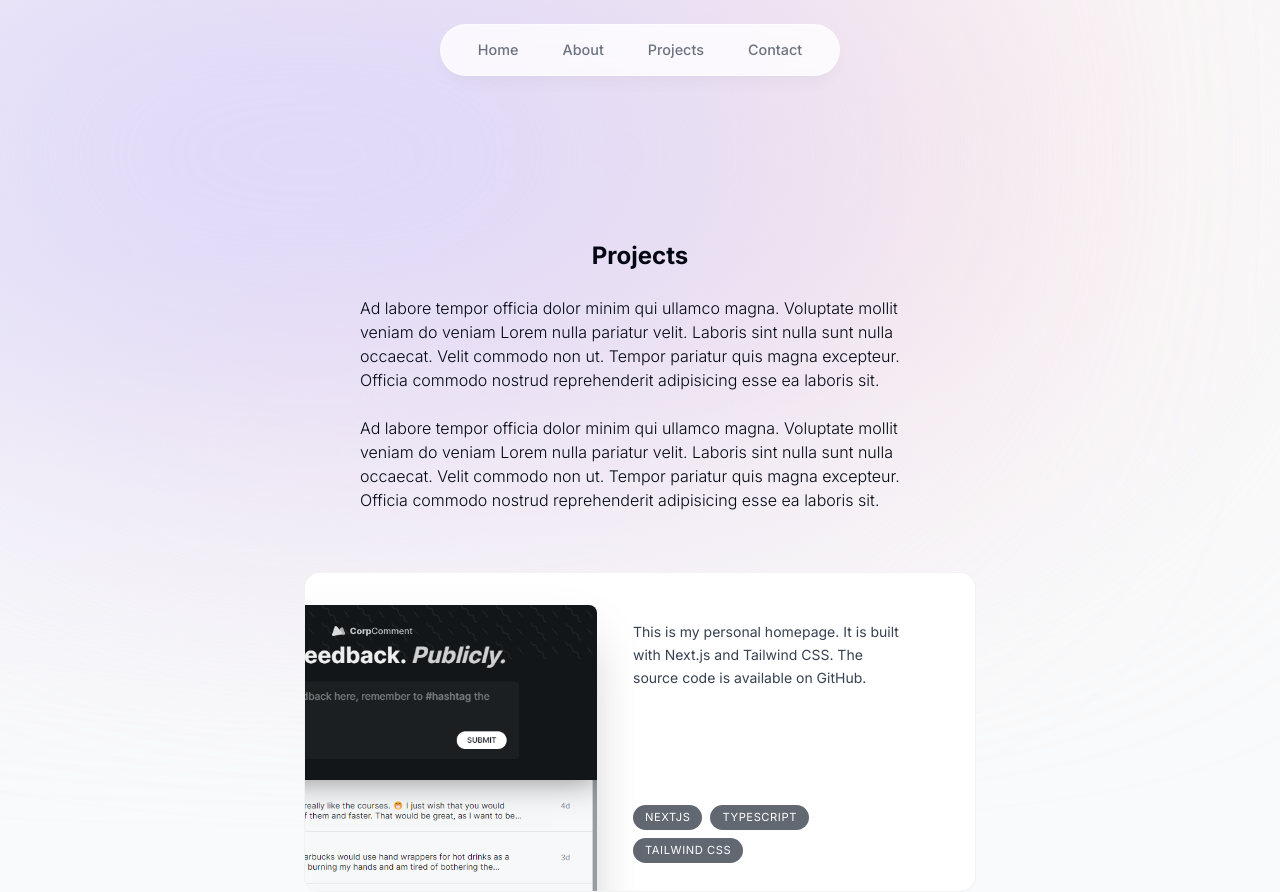
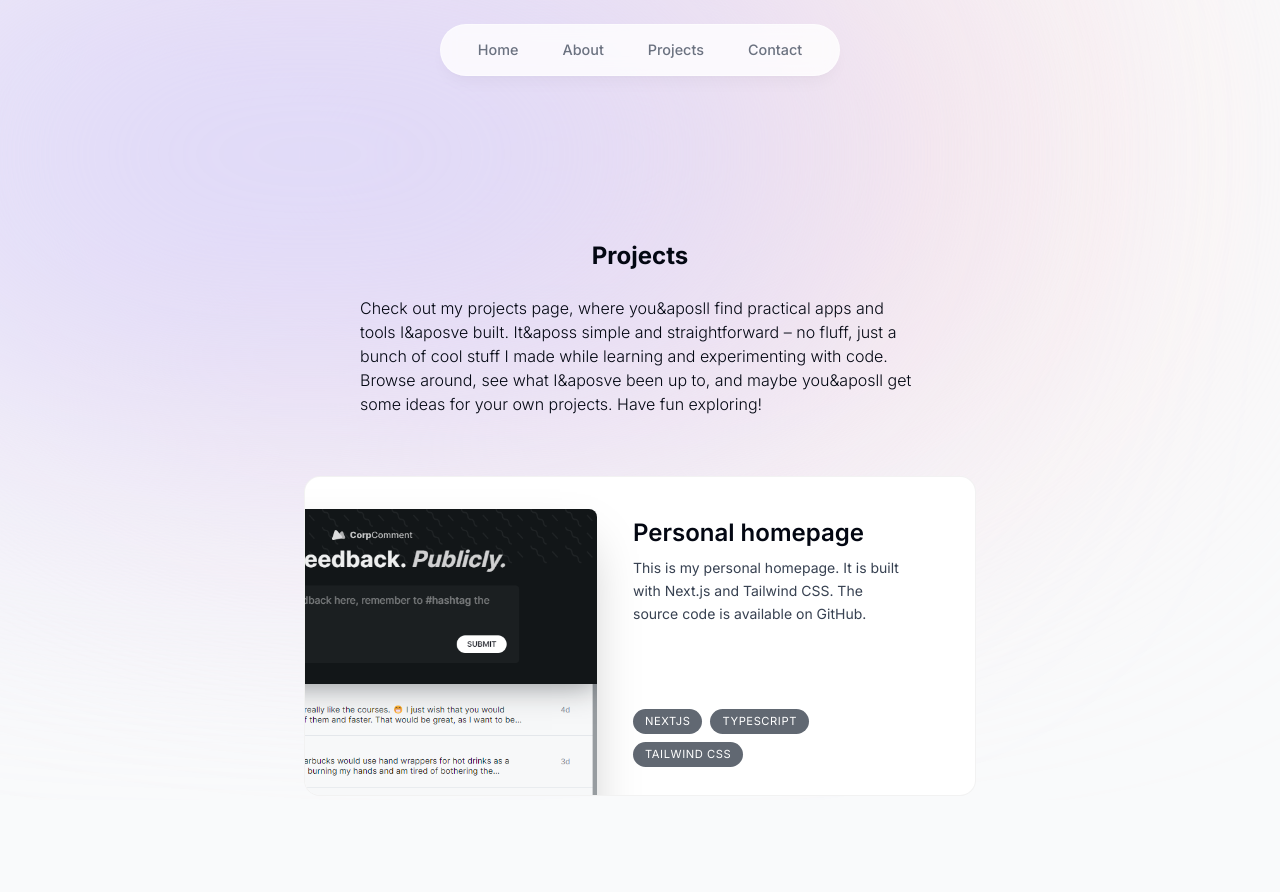
Before and after one commit to mocruslan/homepage-personal, a Next.js app: page /projects in a window 1280 px wide. After the commit the page ends 800 px from the top, so only its background shows below. Built offline with nearby package versions, Linux system fonts and the light colour scheme.

Commit message:
#19 - Update content to actual content
- Added career content
- Updated Projects

```diff
--- a/src/app/projects/page.tsx
+++ b/src/app/projects/page.tsx
@@ -13,9 +13,7 @@ const Projects = () => {
                     </ParagraphTitle>
 
                     <p className="mx-auto text-left font-light w-full px-6 sm:w-[38rem]">
-                        Ad labore tempor officia dolor minim qui ullamco magna. Voluptate mollit veniam do veniam Lorem nulla pariatur velit. Laboris sint nulla sunt nulla occaecat. Velit commodo non ut. Tempor pariatur quis magna excepteur. Officia commodo nostrud reprehenderit adipisicing esse ea laboris sit.
-                        <br/><br/>
-                        Ad labore tempor officia dolor minim qui ullamco magna. Voluptate mollit veniam do veniam Lorem nulla pariatur velit. Laboris sint nulla sunt nulla occaecat. Velit commodo non ut. Tempor pariatur quis magna excepteur. Officia commodo nostrud reprehenderit adipisicing esse ea laboris sit.
+                        Check out my projects page, where you&aposll find practical apps and tools I&aposve built. It&aposs simple and straightforward – no fluff, just a bunch of cool stuff I made while learning and experimenting with code. Browse around, see what I&aposve been up to, and maybe you&aposll get some ideas for your own projects. Have fun exploring!
                     </p>
                 </article>
 
--- a/src/components/page/about/Bio.tsx
+++ b/src/components/page/about/Bio.tsx
@@ -3,18 +3,18 @@ import ParagraphTitle from "@/src/components/ParagraphTitle";
 
 export const Bio = () => {
   return (
-      <section className="flex flex-col-reverse items-center justify-center mb-24 sm:mb-0 md:flex-row">
+      <section className="flex flex-col-reverse items-center justify-center mb-10 sm:mb-0 md:flex-row">
                 <span className="flex flex-col w-full px-6 sm:w-[25rem]">
                     <ParagraphTitle className="md:text-left">
                         Biography
                     </ParagraphTitle>
 
                      <article className="text-gray-950 text-left font-extralight">
-                         Fugiat minim irure mollit amet non dolore amet ex nulla enim reprehenderit nisi. Non dolor deserunt ea proident anim. Exercitation veniam aliquip occaecat esse pariatur culpa exercitation nulla fugiat aliquip Lorem ad Lorem. Pariatur fugiat proident ex in. Proident aliqua consequat aliquip cillum nostrud irure. Irure duis aliqua minim.
+                        Hello there, I&aposm a software engineer with a burning passion for code and innovation. I&aposm on an exhilarating journey towards mastering the art of Full-Stack Development.
                     </article>
                 </span>
 
-          <div className="flex items-center justify-center w-[22rem] h-[22rem]">
+          <div className="flex items-center justify-center w-[20rem] h-[20rem]">
               <LottieAutoplay src={"https://lottie.host/5be5a792-af38-4e4d-ac30-1fd4cd04ee66/iAZtJErLKq.json"}/>
           </div>
       </section>
--- a/src/components/page/projects/ProjectCard.tsx
+++ b/src/components/page/projects/ProjectCard.tsx
@@ -4,13 +4,13 @@ import Link from "next/link";
 
 type ProjectCardProps = typeof projects[number];
 
-export const ProjectCard = ({title, description, programmingLanguages, image, link}: ProjectCardProps) => {
+export const ProjectCard = ({company, description, programmingLanguages, image, link}: ProjectCardProps) => {
     return (
         <section
             className="group relative flex flex-col container bg-white max-w-[42rem] rounded-2xl border border-black/5 mb-3 h-[25rem] sm:mb-8 overflow-hidden sm:pr-8 sm:h-[20rem] last:mb-0 hover:bg-gray-100 transition">
             <div
                 className="flex flex-col pt-4 pb-7 px-5 h-full sm:group-even:ml-[18rem] sm:pl-10 sm:pr-2 sm:pt-10 sm:max-w-[50%]">
-                <h3 className="text-2xl font-semibold">{title}</h3>
+                <h3 className="text-2xl font-semibold">{company}</h3>
                 <p className="text-sm mt-2 leading-relaxed text-gray-700">{description}</p>
 
                 <ul className="flex flex-wrap gap-2 sm:mt-auto">
--- a/src/components/shared/SectionDivider.tsx
+++ b/src/components/shared/SectionDivider.tsx
@@ -7,6 +7,6 @@ interface SectionDividerProps {
 export const SectionDivider = ({className}: SectionDividerProps) => {
     // TODO: Make section divider more dynamic (use props to change horizontal or vertical alignment)
     return (
-        <div className={cn("container bg-gray-200 my-24 h-16 w-1 rounded-full hidden sm:block", className)}/>
+        <div className={cn("container bg-gray-200 my-20 h-16 w-1 rounded-full hidden sm:block", className)}/>
     );
 }
```
